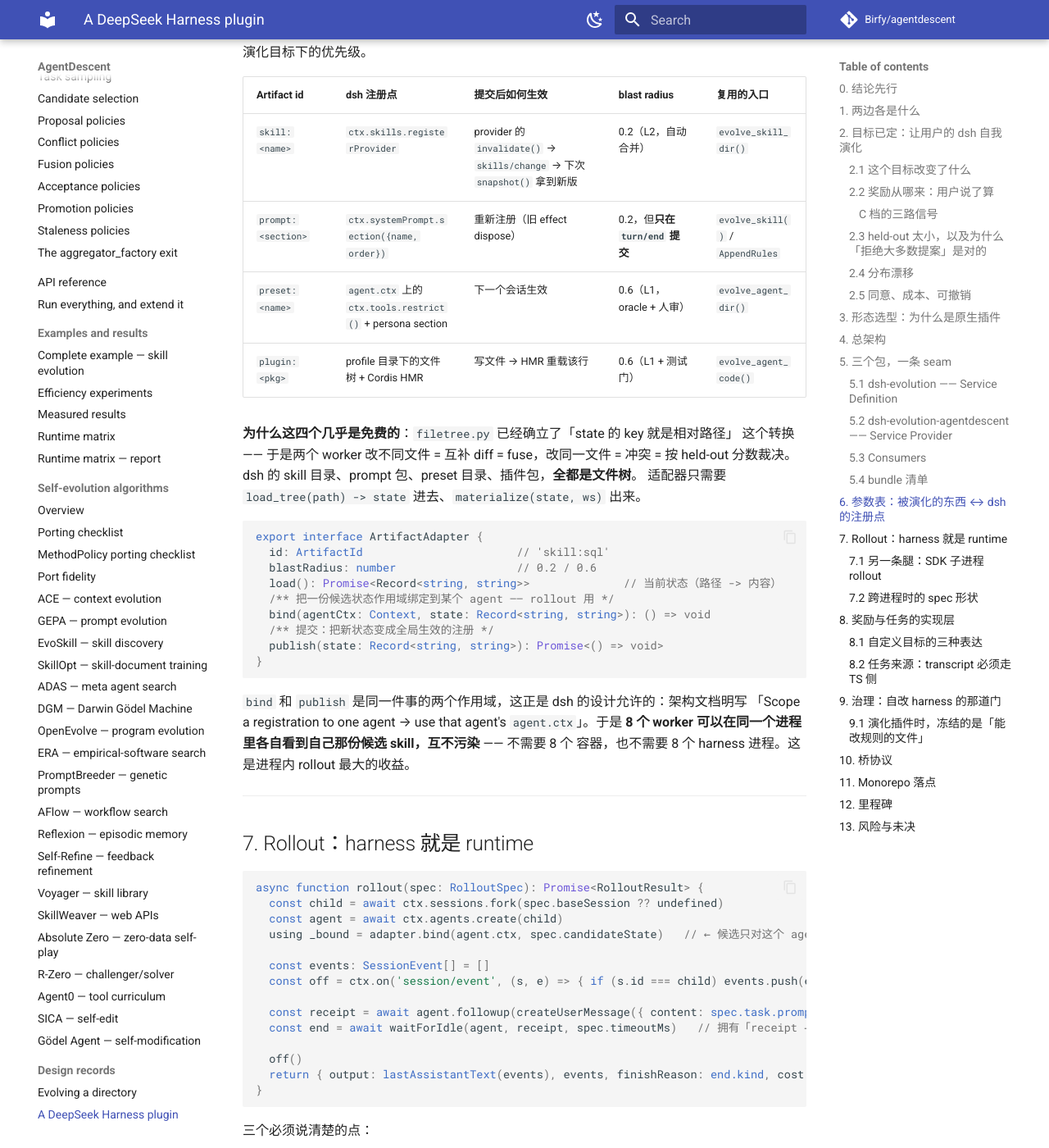
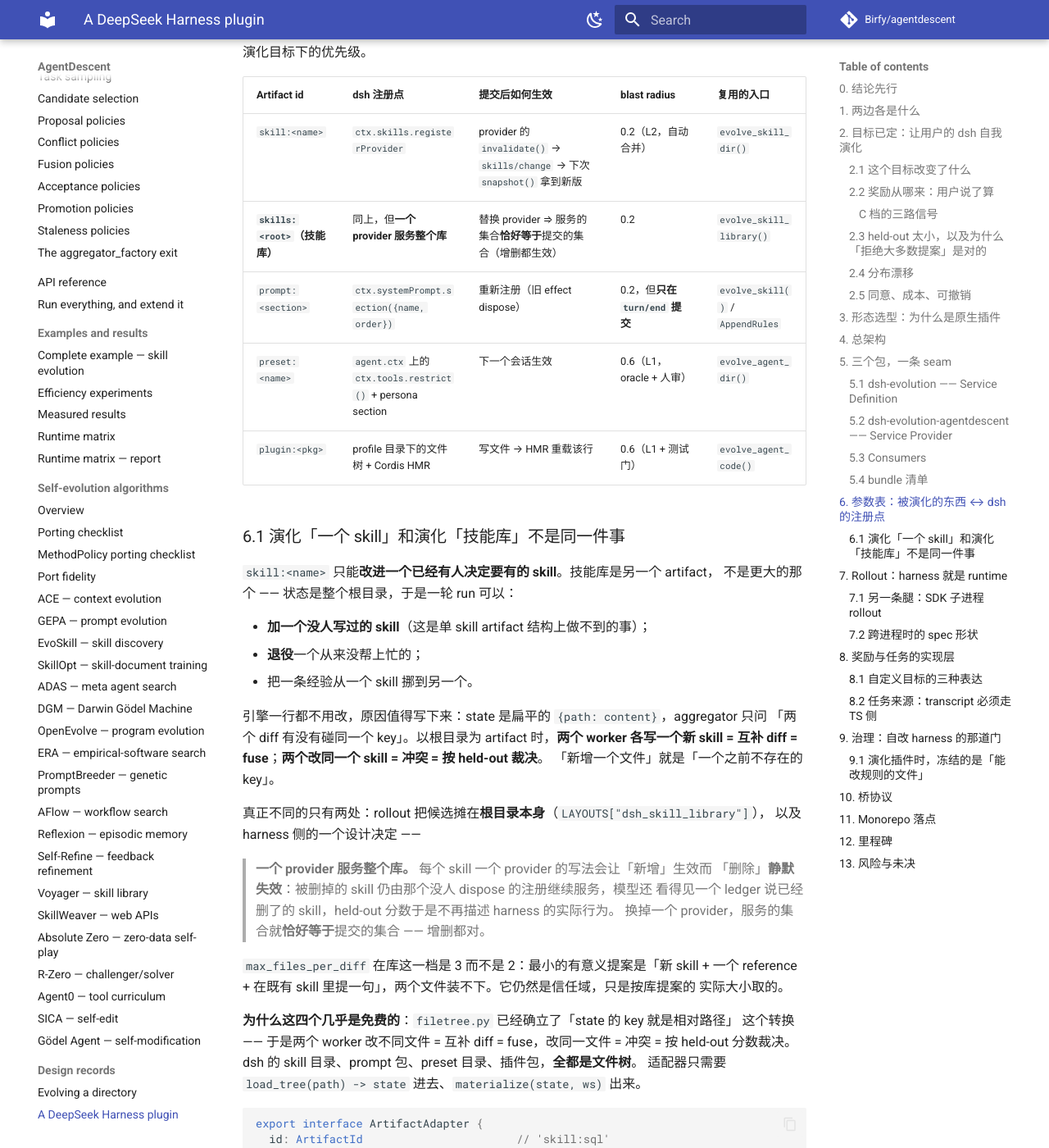
Before and after one commit to Birfy/agentdescent, an MkDocs documentation site: the page built from docs/design-dsh-plugin.md, in a window 1280 px wide and 1400 px high, scrolled down 9007 px. Shown: the whole window at 82% size. Built offline with MkDocs 1.6.1 and Material for MkDocs 9.7.7, drawn with Linux system fonts in a browser that asks for light colours; comment, search, counter and statistics services are not loaded.

Commit message:
docs: evolving a library is a different artifact, not a bigger one
Records why the engine needed nothing new for it -- path-keyed state already
makes 'two workers wrote different new skills' a fuse and 'two rewrote the
same one' a conflict -- and the one harness-side decision that does matter:
a single provider serves the whole set, because a provider per skill makes
additions work and deletions silently not.

Co-Authored-By: Claude Opus 5 <noreply@anthropic.com>
Claude-Session: https://claude.ai/code/session_0113HXuwqx78WRYzRE7DEaWJ

```diff
--- a/docs/design-dsh-plugin.md
+++ b/docs/design-dsh-plugin.md
@@ -343,9 +343,36 @@ export interface EvolutionRuntime {
 | Artifact id | dsh 注册点 | 提交后如何生效 | blast radius | 复用的入口 |
 |---|---|---|---|---|
 | `skill:<name>` | `ctx.skills.registerProvider` | provider 的 `invalidate()` → `skills/change` → 下次 `snapshot()` 拿到新版 | 0.2（L2，自动合并） | `evolve_skill_dir()` |
+| **`skills:<root>`（技能库）** | 同上，但**一个 provider 服务整个库** | 替换 provider ⇒ 服务的集合**恰好等于**提交的集合（增删都生效） | 0.2 | `evolve_skill_library()` |
 | `prompt:<section>` | `ctx.systemPrompt.section({name, order})` | 重新注册（旧 effect dispose） | 0.2，但**只在 `turn/end` 提交** | `evolve_skill()` / `AppendRules` |
 | `preset:<name>` | `agent.ctx` 上的 `ctx.tools.restrict()` + persona section | 下一个会话生效 | 0.6（L1，oracle + 人审） | `evolve_agent_dir()` |
 | `plugin:<pkg>` | profile 目录下的文件树 + Cordis HMR | 写文件 → HMR 重载该行 | 0.6（L1 + 测试门） | `evolve_agent_code()` |
+
+### 6.1 演化「一个 skill」和演化「技能库」不是同一件事
+
+`skill:<name>` 只能**改进一个已经有人决定要有的 skill**。技能库是另一个 artifact，
+不是更大的那个 —— 状态是整个根目录，于是一轮 run 可以：
+
+* **加一个没人写过的 skill**（这是单 skill artifact 结构上做不到的事）；
+* **退役**一个从来没帮上忙的；
+* 把一条经验从一个 skill 挪到另一个。
+
+引擎一行都不用改，原因值得写下来：state 是扁平的 `{path: content}`，aggregator 只问
+「两个 diff 有没有碰同一个 key」。以根目录为 artifact 时，**两个 worker 各写一个新
+skill = 互补 diff = fuse**；**两个改同一个 skill = 冲突 = 按 held-out 裁决**。
+「新增一个文件」就是「一个之前不存在的 key」。
+
+真正不同的只有两处：rollout 把候选摊在**根目录本身**（`LAYOUTS["dsh_skill_library"]`），
+以及 harness 侧的一个设计决定 ——
+
+> **一个 provider 服务整个库。** 每个 skill 一个 provider 的写法会让「新增」生效而
+> 「删除」**静默失效**：被删掉的 skill 仍由那个没人 dispose 的注册继续服务，模型还
+>看得见一个 ledger 说已经删了的 skill，held-out 分数于是不再描述 harness 的实际行为。
+> 换掉一个 provider，服务的集合就**恰好等于**提交的集合 —— 增删都对。
+
+`max_files_per_diff` 在库这一档是 3 而不是 2：最小的有意义提案是「新 skill + 一个
+reference + 在既有 skill 里提一句」，两个文件装不下。它仍然是信任域，只是按库提案的
+实际大小取的。
 
 **为什么这四个几乎是免费的**：`filetree.py` 已经确立了「state 的 key 就是相对路径」
 这个转换 —— 于是两个 worker 改不同文件 = 互补 diff = fuse，改同一文件 = 冲突 =
```
